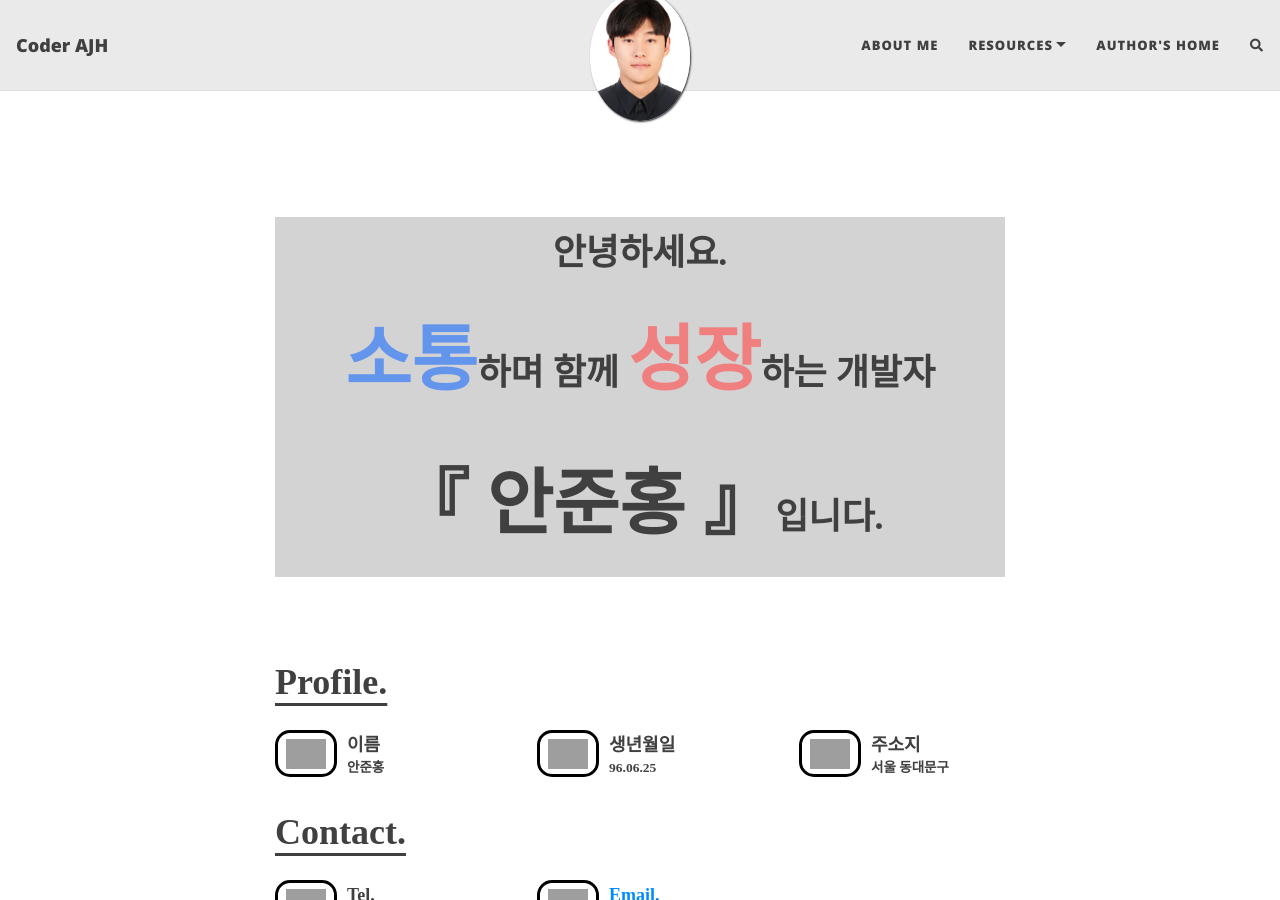
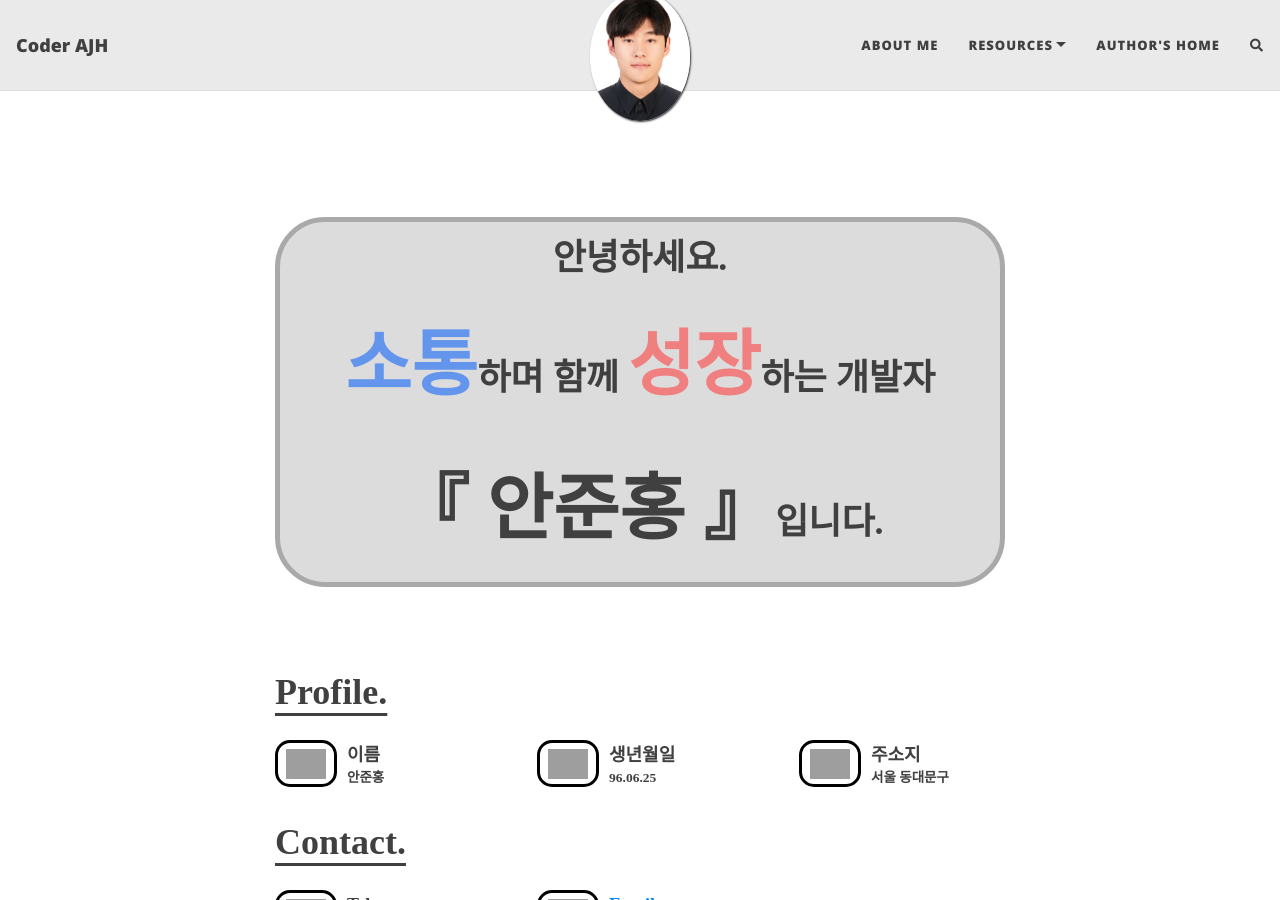
Before and after one commit to junhong625/junhong625.github.io, a Jekyll site: the page built from aboutme.md, in a window 1280 px wide and 900 px high. Built offline with Jekyll 4.4.1, drawn with Linux system fonts in a browser that asks for light colours; nearby versions of some CDN libraries; comment, search, counter and statistics services are not loaded; grey boxes are pictures that could not be loaded.

Commit message:
Update aboutme.md

```diff
--- a/aboutme.md
+++ b/aboutme.md
@@ -6,7 +6,7 @@ layout: page
 .text{font: normal bold 1em/1em 'sans-serif'; float: left; padding-left:10px; padding-top:6px}
 </style>
 <br>
-<div style="background-color: lightgray">
+<div style="background-color: Gainsboro; border-radius:50px; border:5px solid darkgray;">
 <div style="font: normal bold 2em/2em 'sans-serif'; text-align:center;">
 안녕하세요.
 <br>
```
